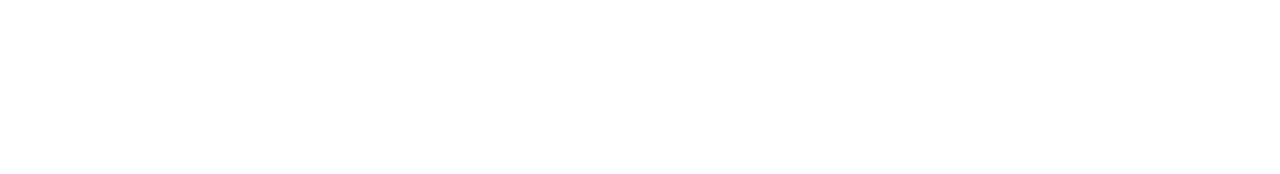
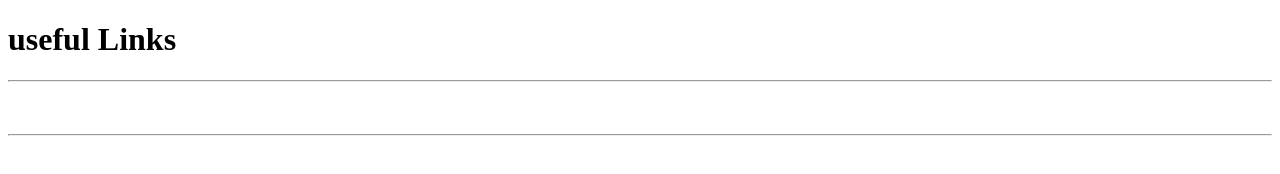
Before and after one commit to briannabek2009/Web-development, a plain HTML site: page WDLesson1_3Practical/index.html in a window 1280 px wide. Drawn offline with Linux system fonts and the light colour scheme.

Commit message:
update practical 3

```diff
--- a/WDLesson1_3Practical/index.html
+++ b/WDLesson1_3Practical/index.html
@@ -14,21 +14,22 @@
         <a href="http://www.baysidehighschool.org/"> w3schools </a>
     -->
     <!-- Challenge 1: Add a heading for "Useful Links". -->
-
+      <h1>useful Links</h1>
     <!-- Challenge 2: Add a horizontal rule underneath. -->
-
+    <hr>
     <!-- Challenge 3: Create a link to https://www.tutorialspoint.com/ -->
-
+    <a href="https://www.tutorialspoint.com/"></a>
     <!-- Challenge 4: Add a break to skip down to the next line -->
-
+    <br>
     <!-- Challenge 5: Create a link to https://www.codecademy.com/ -->
-
+  <a href="https://codecademy.com/"
     <!-- Challenge 6: Add a break to skip down to the next line -->
-
+      <br>
     <!-- Challenge 7: Create a link to https://www.w3schools.com/ -->
-
+    <a href="https://www.w3schools.com/"
     <!-- Challenge 8: Add a horizontal rule and break -->
-
+    <hr>
+    <br>
     <!-- Example of link to an internal sources
       <a href="resources/dukenukem.jpg"> Duke Nukem </a> <br>
     -->
```
